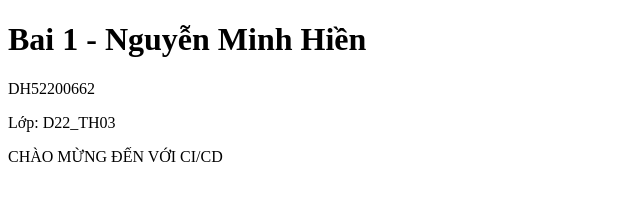
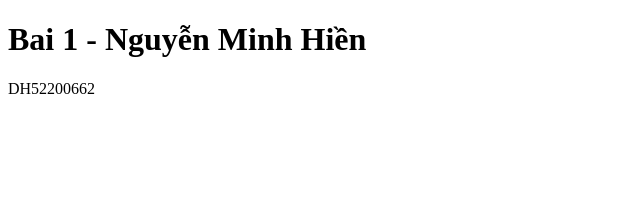
Before and after one commit to mhien-309/bai1-git-github, a plain HTML site: page frontend/index.html in a window 1280 px wide. Shown: the whole page, without its empty margins (0-640 px from the left). Drawn offline with Linux system fonts and the light colour scheme.

Commit message:
Update content test CI/CD

```diff
--- a/frontend/index.html
+++ b/frontend/index.html
@@ -7,7 +7,5 @@
 <body>
   <h1>Bai 1 - Nguyễn Minh Hiền</h1>
   <p>DH52200662</p>
-   <p>Lớp: D22_TH03</p>
-   <p>CHÀO MỪNG ĐẾN VỚI CI/CD</p>
 </body>
 </html>
```
